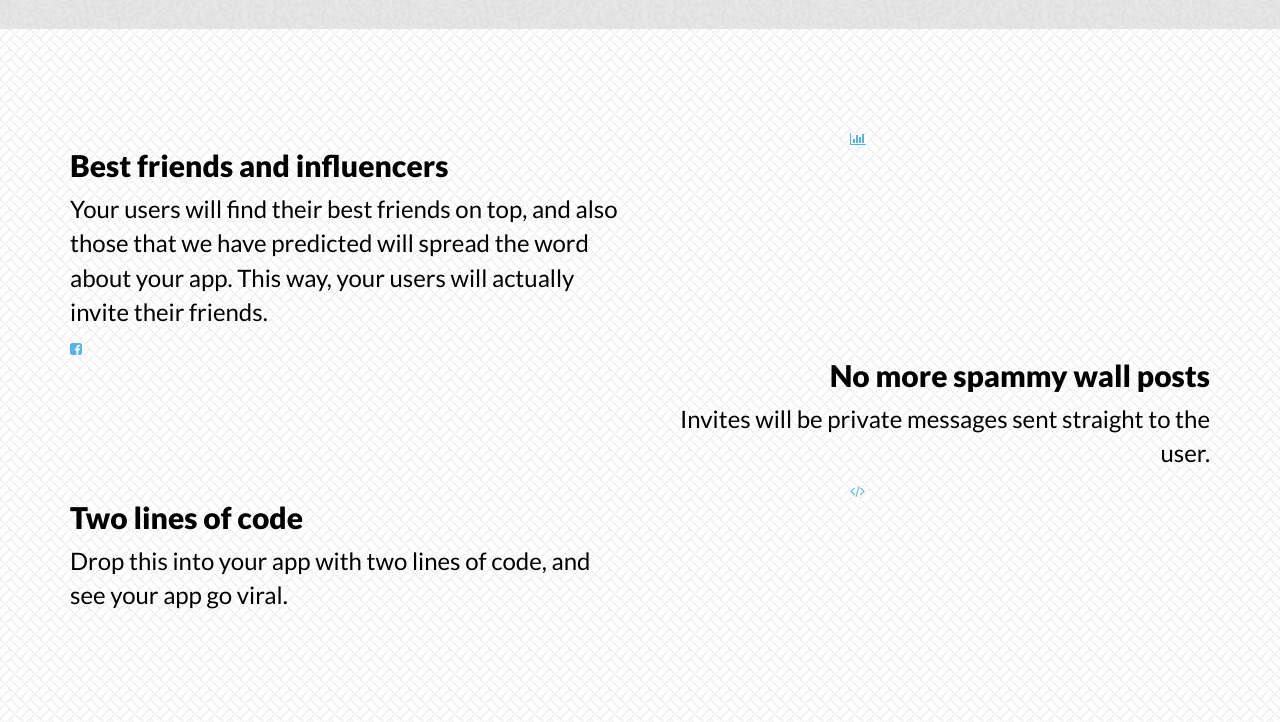
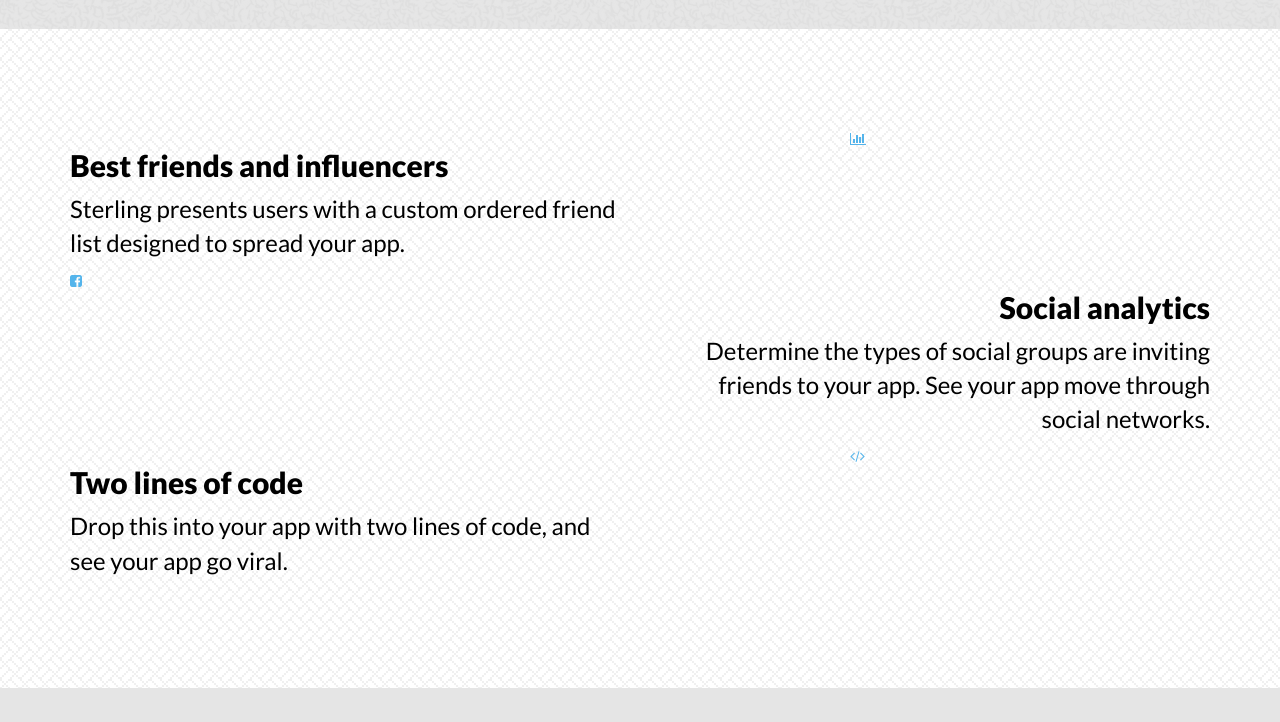
Before and after one commit to abeinstein/sterling-site, a Django app: page / in a window 1280 px wide. Shown: the part 2673-3395 px from the top of the page. After the commit the page ends 3361 px from the top, so only its background shows below. Run offline with Django 3.2, Linux system fonts and the light colour scheme; parts of the project's set-up code (start-up, migrations or seed data) failed here and were passed over; some libraries are stand-ins or nearby versions; some web fonts are replaced.

Commit message:
Copy changes

```diff
--- a/sterling/templates/splash.html
+++ b/sterling/templates/splash.html
@@ -58,7 +58,7 @@
       <div class="col-md-6">
         <div class="description description-left">
         <h2> Best friends and influencers </h2>
-        <p> Your users will find their best friends on top, and also those that we have predicted will spread the word about your app. This way, your users will actually invite their friends. </p>
+        <p> Sterling presents users with a custom ordered friend list designed to spread your app. </p>
         </div>
       </div>
       <div class="col-md-3 col-md-offset-2">
@@ -71,8 +71,8 @@
       </div>
       <div class="col-md-6 col-md-offset-3">
         <div class="description description-right">
-          <h2> No more spammy wall posts </h2>
-          <p> Invites will be private messages sent straight to the user. </p>
+          <h2> Social analytics </h2>
+          <p> Determine the types of social groups are inviting friends to your app. See your app move through social networks. </p>
         </div>
       </div>
     </div>
```
